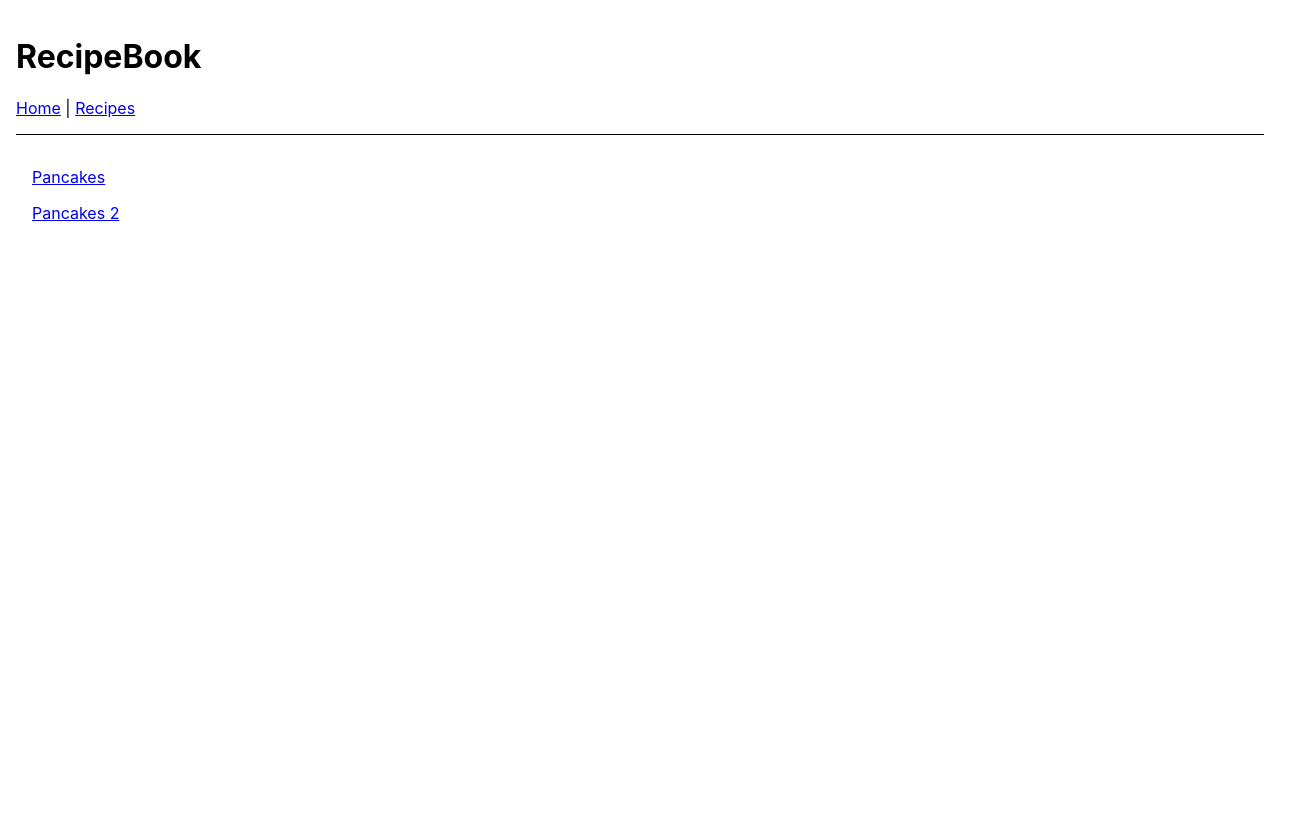
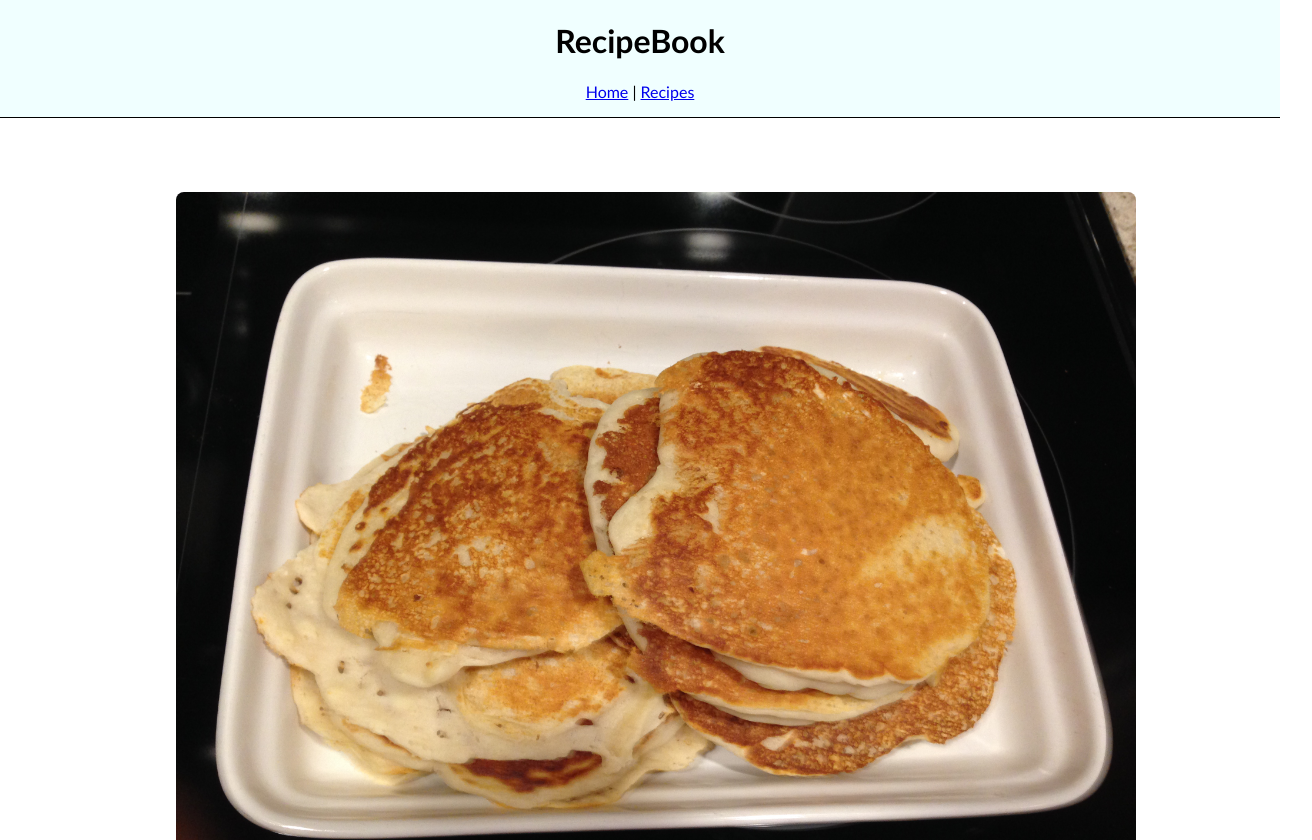
Before and after one commit to Ben-Hardy/recipebook, a React (Vite) app: page /recipes in a window 1280 px wide. Shown: the top 840 px of the page, 1312 px wide, since content can reach past the window. Before the commit the page ends 800 px from the top, so only its background shows below. Built offline with nearby package versions, Linux system fonts and the light colour scheme.

Commit message:
more work done on this website. I have a properly fixed top bit and now the recipes page is formatted somewhat. still trying to figure out why the home page and recipes page do not align correctly.

```diff
--- a/src/App.css
+++ b/src/App.css
@@ -1,24 +1,68 @@
 .App {
+
+  font-family: 'Gill Sans', 'Gill Sans MT', Calibri, 'Trebuchet MS', sans-serif;
+}
+
+.Footer {
+  border-top: 1px solid;
   text-align: center;
 }
 
-.App-logo {
-  height: 40vmin;
-  pointer-events: none;
+.Home {
+  padding-top: 8rem;
+  padding-bottom: 2rem;
+}
+
+.Image {
+  height:75%;
+  width: 75%;
+  border-radius: 0.5rem;
+}
+
+.NavBar {
+  text-align: center;
+  border-bottom: solid 1px;
+  padding-bottom: 1rem;
+  width: 100%;
+  z-index: 2;
+  position: fixed;
+  background-color: azure;
 }
 
 
-.App-header {
-  background-color: #282c34;
-  min-height: 100vh;
-  display: flex;
-  flex-direction: column;
-  align-items: center;
-  justify-content: center;
-  font-size: calc(10px + 2vmin);
-  color: white;
+.Recipe {
+  text-align: left;
+  padding-top: 10rem;
+  padding-left: 2rem;
+  padding-right: 2rem;
 }
 
-.App-link {
-  color: #61dafb;
+.RecipeItem {
+  text-align: center;
+  align-content: center;
 }
+
+
+.Recipes {
+  text-align: center;
+  position: relative;
+  padding-top: 10rem;
+  padding-bottom: 2rem;
+  display: grid;
+  gap: 1rem;
+  width: 100%;
+  place-items: center;
+  align-content: center;
+}
+
+.RecipePane {
+  justify-content: center;
+  width: 100%;
+  height: minmax();
+  align-content: center;
+  margin-top: 2rem;
+  padding: auto;
+  padding-right: 1rem;
+  padding-left: 1rem;
+  margin-bottom: 2rem;
+}
--- a/src/App.jsx
+++ b/src/App.jsx
@@ -3,21 +3,16 @@ import { Outlet, useLocation } from "react-router-dom"
 import NavBar from "./components/NavBar"
 import './App.css'
 import Home from './routes/home';
+import Footer from './components/Footer';
 
-function App() {
-	let useLoc = useLocation();
-	console.log(useLoc.pathname);
+export default function App() {
 	return (
-		<div
-			style={{
-				padding: "1rem"
-			}}
+		<div className="App"
 		>
 			<NavBar />
 			<Outlet />
+			<Footer />
 		</div>
 
 	)
 }
-
-export default App
--- /dev/null
+++ b/src/components/Footer.jsx
@@ -0,0 +1,8 @@
+export default function Footer() {
+	const year = new Date().getFullYear();
+	return (
+		<div className="Footer">
+			<p>&#169;{year} Ben Hardy</p>
+		</div>
+	)
+}
--- a/src/components/NavBar.jsx
+++ b/src/components/NavBar.jsx
@@ -3,13 +3,9 @@ import { Link } from "react-router-dom";
 
 export default function NavBar() {
 	return (
-		<div>
+		<div className="NavBar">
 			<h1>RecipeBook</h1>
-				<nav
-				style={{
-					borderBottom: "solid 1px",
-					paddingBottom: "1rem"
-				}}>
+				<nav >
 					<Link to="/">Home</Link> | {" "}
 					<Link to="/recipes">Recipes</Link>
 				</nav>
--- a/src/recipe_data.js
+++ b/src/recipe_data.js
@@ -42,7 +42,140 @@ let recipes = [
 			"Repeat until all batter is gone. Between rounds, which the bubbles out of the batter"
 		],
 		notes: "Makes approximately 8 pancakes if using a 1/4 cup measuring cup"
-	}
+	},
+	{
+		name: "Pancakes 3",
+		slug: "pancakes3",
+		imageName: "pancakes.jpg",
+		ingredients: [
+			[1, "Cup", "Flour"],
+			[2, "Tbsp", "Baking Powder"],
+			[1, "Tbsp", "Sugar"],
+			[1, "", "Egg"],
+			[1, "Cup", "Milk"],
+			[2, "Tbsp", "Oil"]
+		],
+		steps: [
+			"Preheat griddle to medium heat",
+			"Mix together flour, baking powder, and sugar",
+			"Whisk together milk, egg, and oil",
+			"Combine dry and wet ingredients. Whisk together ingredients until smooth",
+			"Portion out as many pancakes as you can fit on the griddle (I use a 1/4 cup measuring cup for this)",
+			"Repeat until all batter is gone. Between rounds, which the bubbles out of the batter"
+		],
+		notes: "Makes approximately 8 pancakes if using a 1/4 cup measuring cup"
+	},
+	{
+		name: "Pancakes 4",
+		slug: "pancakes4",
+		imageName: "pancakes.jpg",
+		ingredients: [
+			[1, "Cup", "Flour"],
+			[2, "Tbsp", "Baking Powder"],
+			[1, "Tbsp", "Sugar"],
+			[1, "", "Egg"],
+			[1, "Cup", "Milk"],
+			[2, "Tbsp", "Oil"]
+		],
+		steps: [
+			"Preheat griddle to medium heat",
+			"Mix together flour, baking powder, and sugar",
+			"Whisk together milk, egg, and oil",
+			"Combine dry and wet ingredients. Whisk together ingredients until smooth",
+			"Portion out as many pancakes as you can fit on the griddle (I use a 1/4 cup measuring cup for this)",
+			"Repeat until all batter is gone. Between rounds, which the bubbles out of the batter"
+		],
+		notes: "Makes approximately 8 pancakes if using a 1/4 cup measuring cup"
+	},
+	{
+		name: "Pancakes 5",
+		slug: "pancakes5",
+		imageName: "pancakes.jpg",
+		ingredients: [
+			[1, "Cup", "Flour"],
+			[2, "Tbsp", "Baking Powder"],
+			[1, "Tbsp", "Sugar"],
+			[1, "", "Egg"],
+			[1, "Cup", "Milk"],
+			[2, "Tbsp", "Oil"]
+		],
+		steps: [
+			"Preheat griddle to medium heat",
+			"Mix together flour, baking powder, and sugar",
+			"Whisk together milk, egg, and oil",
+			"Combine dry and wet ingredients. Whisk together ingredients until smooth",
+			"Portion out as many pancakes as you can fit on the griddle (I use a 1/4 cup measuring cup for this)",
+			"Repeat until all batter is gone. Between rounds, which the bubbles out of the batter"
+		],
+		notes: "Makes approximately 8 pancakes if using a 1/4 cup measuring cup"
+	},
+	{
+		name: "Pancakes 6",
+		slug: "pancakes6",
+		imageName: "pancakes.jpg",
+		ingredients: [
+			[1, "Cup", "Flour"],
+			[2, "Tbsp", "Baking Powder"],
+			[1, "Tbsp", "Sugar"],
+			[1, "", "Egg"],
+			[1, "Cup", "Milk"],
+			[2, "Tbsp", "Oil"]
+		],
+		steps: [
+			"Preheat griddle to medium heat",
+			"Mix together flour, baking powder, and sugar",
+			"Whisk together milk, egg, and oil",
+			"Combine dry and wet ingredients. Whisk together ingredients until smooth",
+			"Portion out as many pancakes as you can fit on the griddle (I use a 1/4 cup measuring cup for this)",
+			"Repeat until all batter is gone. Between rounds, which the bubbles out of the batter"
+		],
+		notes: "Makes approximately 8 pancakes if using a 1/4 cup measuring cup"
+	},
+	{
+		name: "Pancakes 7",
+		slug: "pancakes 7",
+		imageName: "pancakes.jpg",
+		ingredients: [
+			[1, "Cup", "Flour"],
+			[2, "Tbsp", "Baking Powder"],
+			[1, "Tbsp", "Sugar"],
+			[1, "", "Egg"],
+			[1, "Cup", "Milk"],
+			[2, "Tbsp", "Oil"]
+		],
+		steps: [
+			"Preheat griddle to medium heat",
+			"Mix together flour, baking powder, and sugar",
+			"Whisk together milk, egg, and oil",
+			"Combine dry and wet ingredients. Whisk together ingredients until smooth",
+			"Portion out as many pancakes as you can fit on the griddle (I use a 1/4 cup measuring cup for this)",
+			"Repeat until all batter is gone. Between rounds, which the bubbles out of the batter"
+		],
+		notes: "Makes approximately 8 pancakes if using a 1/4 cup measuring cup"
+	},
+	{
+		name: "Pancakes 8",
+		slug: "pancakes8",
+		imageName: "pancakes.jpg",
+		ingredients: [
+			[1, "Cup", "Flour"],
+			[2, "Tbsp", "Baking Powder"],
+			[1, "Tbsp", "Sugar"],
+			[1, "", "Egg"],
+			[1, "Cup", "Milk"],
+			[2, "Tbsp", "Oil"]
+		],
+		steps: [
+			"Preheat griddle to medium heat",
+			"Mix together flour, baking powder, and sugar",
+			"Whisk together milk, egg, and oil",
+			"Combine dry and wet ingredients. Whisk together ingredients until smooth",
+			"Portion out as many pancakes as you can fit on the griddle (I use a 1/4 cup measuring cup for this)",
+			"Repeat until all batter is gone. Between rounds, which the bubbles out of the batter"
+		],
+		notes: "Makes approximately 8 pancakes if using a 1/4 cup measuring cup"
+	},
+
 ]
 
 export function getRecipes() {
--- a/src/routes/home.jsx
+++ b/src/routes/home.jsx
@@ -1,8 +1,11 @@
 export default function Home() {
 	return (
-	<p>
-		Welcome to Ben's Recipe Book.
-	</p>
+		<div className="Home">
+			<p>
+				Welcome to Ben's Recipe Book.
+			</p>
+		</div>
+
 	)
 
 }
--- a/src/routes/recipe.jsx
+++ b/src/routes/recipe.jsx
@@ -1,23 +1,42 @@
 import { useParams, Link, useRoutes } from "react-router-dom";
 import NavBar from "../components/NavBar";
 import { getRecipe } from "../recipe_data";
+import '../App.css'
 
 export default function Recipe() {
 	let params = useParams();
 	let recipe = getRecipe(params.recipeSlug);
+	let counter = 1;
 
 	return (
-		<div>
-			<main style= {{
-				padding: "1rem"
-			}}>
+		<div className="RecipeContainer">
+			<div className="Recipe">
 				<Link to="/recipes">Go Back To Recipes</Link>
 
 
-				<h2>{recipe.name}</h2>
+				<h2 className="RecipeItem">{recipe.name}</h2>
+				<img src={"../img/" + recipe.imageName} className="Image RecipeItem" />
+				<h4>Ingredients:</h4>
+				<ul>
+				{recipe.ingredients.map(ingredient => (
+					<li key={ingredient[2]}>
+						{ingredient[0].toString() + " " + ingredient[1] + " " + ingredient[2]}
+					</li>
+				))}
+				</ul>
 
-			</main>
+				<h4>Instructions:</h4>
+
+				<ol>
+					{recipe.steps.map( step => (
+						<li key={counter++}>
+							{step}
+						</li>
+					))}
+				</ol>
+				<h4>Notes: </h4>
+				<p style={{paddingLeft: "1rem"}}>{recipe.notes}</p>
+			</div>
 		</div>
-
 	)
 }
--- a/src/routes/recipes.jsx
+++ b/src/routes/recipes.jsx
@@ -1,5 +1,4 @@
 import { NavLink, Outlet, useSearchParams } from "react-router-dom"
-import NavBar from "../components/NavBar";
 
 import { getRecipes } from "../recipe_data"
 
@@ -7,29 +6,20 @@ export default function Recipes() {
 	let recipes = getRecipes();
 
 	return (
-		<div>
 
-			<div style={{ display: "flex"}}>
-				<nav style={{
-
-					padding: "1rem"
-				}}>
+			<div>
+				<nav className={"Recipes"}>
 
 					{recipes.map(recipe => (
 						<NavLink
-						style={({ isActive }) => {
-							return {
-								display: "block",
-								margin: "1rem 0",
-								color: isActive ? "red" : ""
-							};
-						}}
 						to={`/recipes/${recipe.slug}`}
 						key={recipe.slug}
 						>
-
-							{recipe.name}
-
+							<div className="RecipePane">
+								<img src={"../img/" + recipe.imageName} className="Image" />
+								<h2>{recipe.name}</h2>
+								<p>{recipe.notes}</p>
+							</div>
 						</NavLink>
 					)
 
@@ -37,6 +27,5 @@ export default function Recipes() {
 				</nav>
 
 			</div>
-		</div>
 	)
 }
```
Also changed, not shown: img/pancakes.jpg (renamed from src/img/pancakes.jpg).
